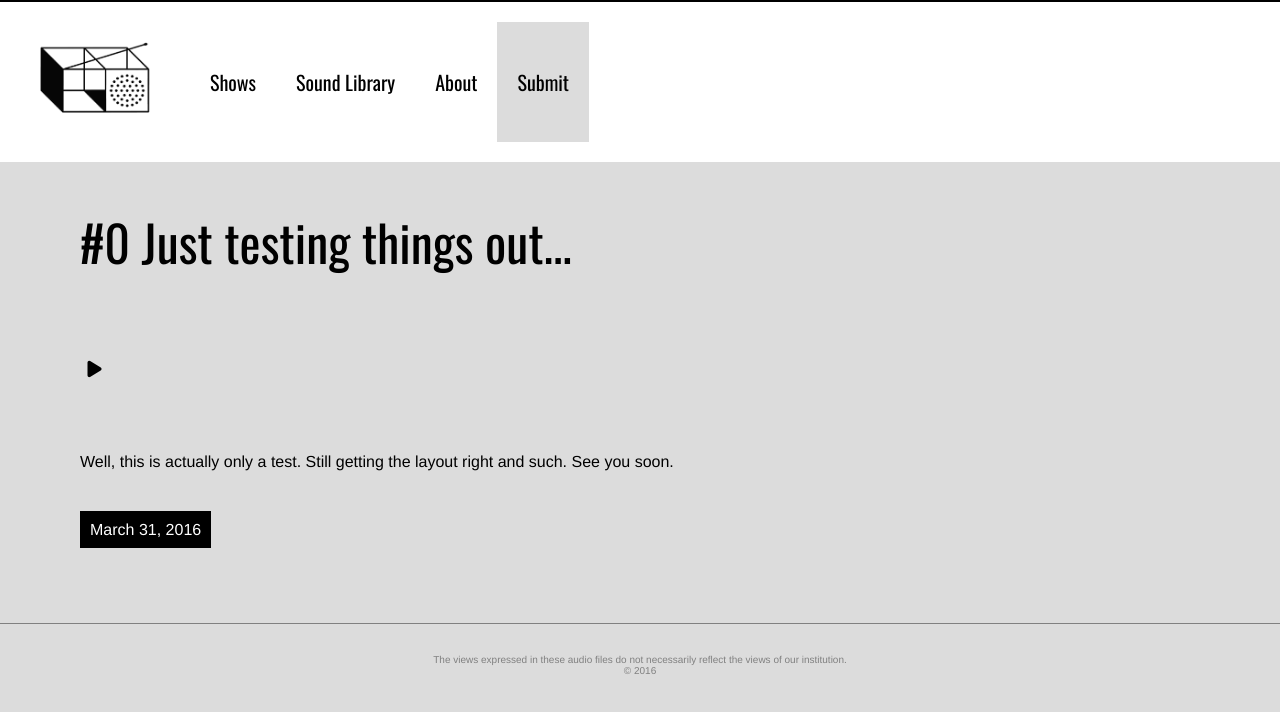
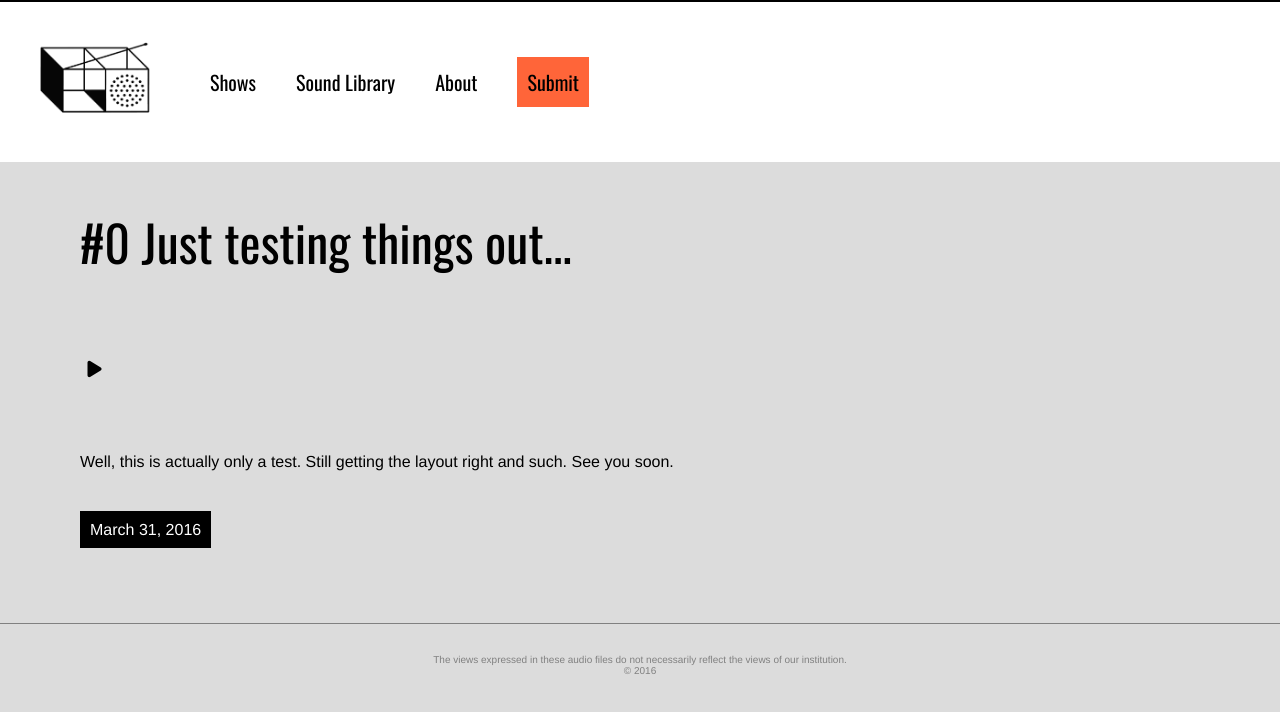
Before and after one commit to hootalex/Cooper-Radio, a plain HTML site: page index.html in a window 1280 px wide. Drawn offline with nearby package versions, Linux system fonts and the light colour scheme; no server answers.

Commit message:
Yet another test.

```diff
--- a/index.html
+++ b/index.html
@@ -16,7 +16,7 @@
           <p><a href="#">Shows</a></p>
           <p><a href="#">Sound Library</a></p>
           <p><a href="#">About</a></p>
-          <p><a href="#">Submit</a></p>
+          <p><a href="#" class="submit">Submit</a></p>
       </div>
       <div class="audio">
         <h2>#0 Just testing things out...</h2>
--- a/style.css
+++ b/style.css
@@ -99,8 +99,13 @@ h2 {
   flex-direction: row-reverse;;
 }
 
-.mainnav p:last-child {
-  background-color: gainsboro;
+.submit {
+  background-color: #FF6539;
+  padding: 10px;
+}
+
+.submit:hover {
+  background-color: #FF8B6D
 }
 #waveform {
   width: 100%;
```
